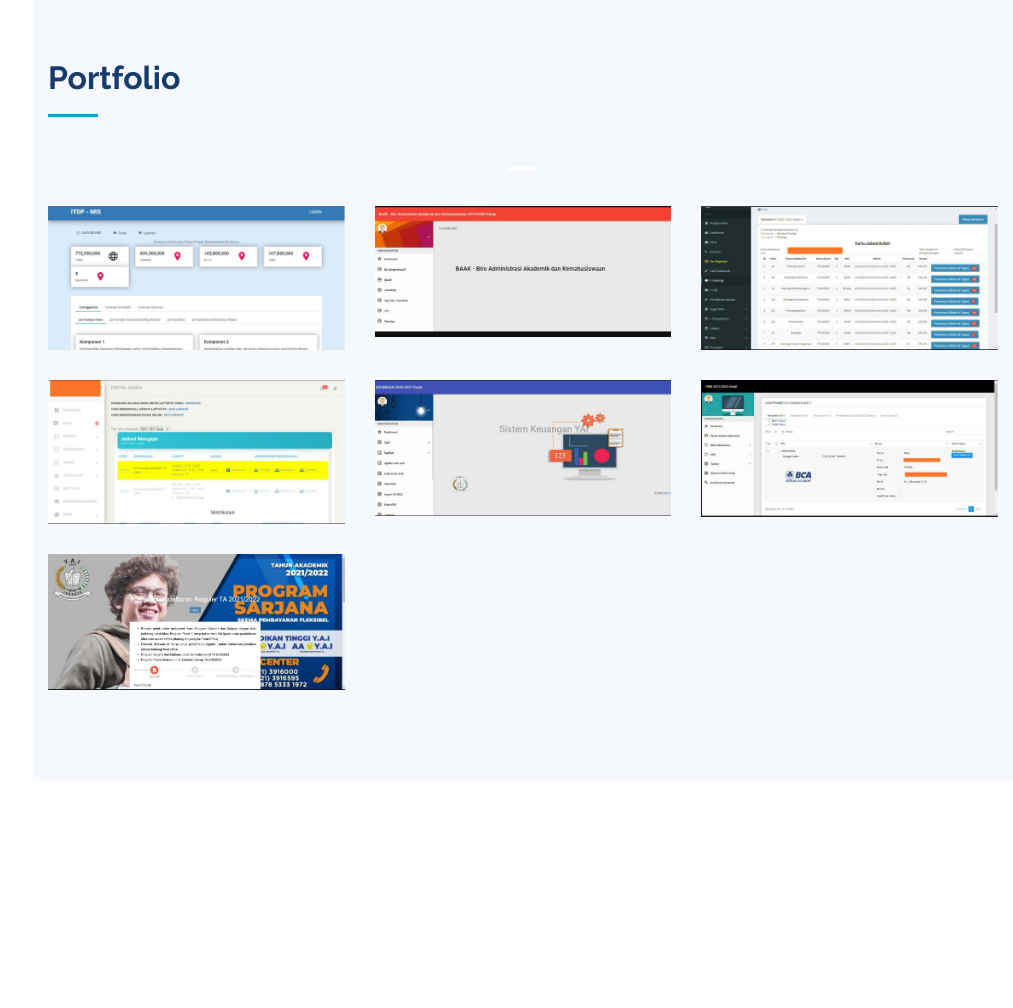
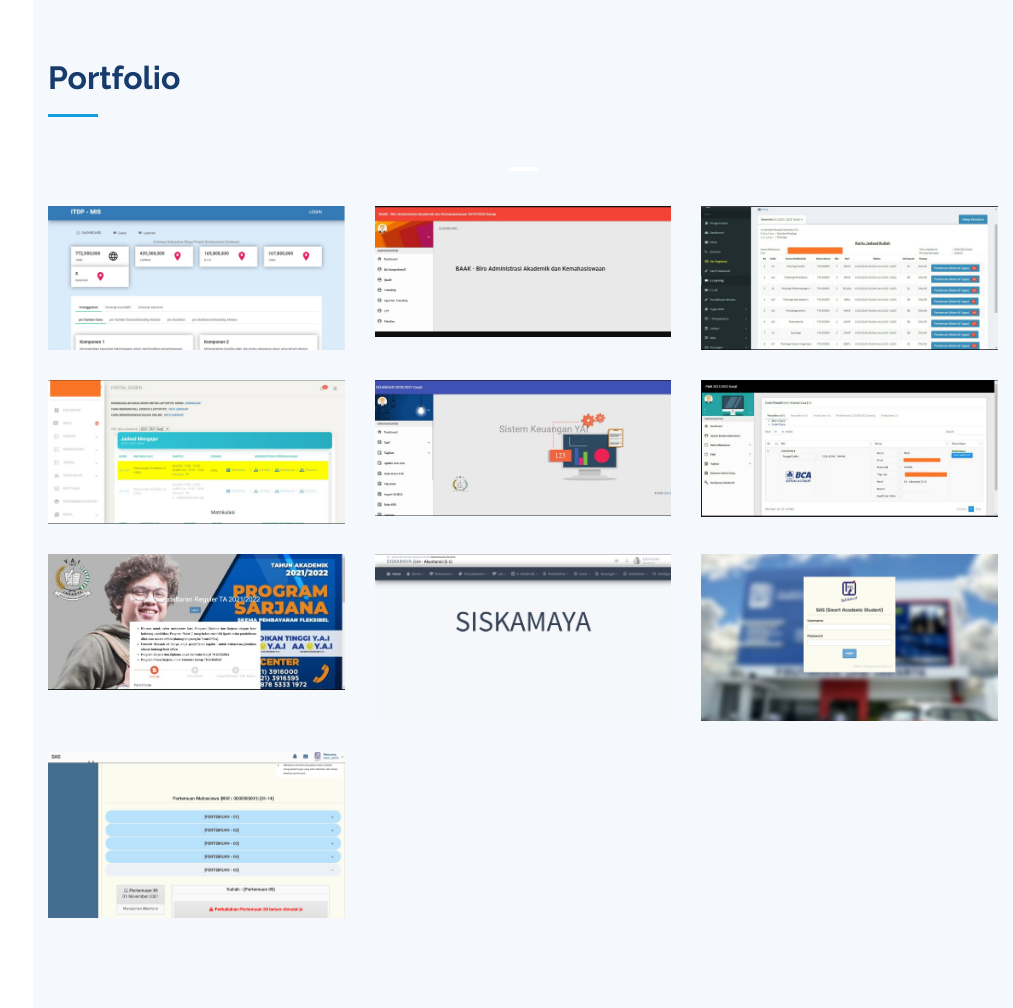
Before and after one commit to zkifzn/zkifzn.github.io, a PHP site: page / in a window 1280 px wide. Shown: the part 3057-4065 px from the top of the page, without its empty margins (267-1280 px from the left). Before the commit the page ends 3747 px from the top, so only its background shows below. Run offline with PHP 8.4, Linux system fonts and the light colour scheme.

Commit message:
Update index.php

```diff
--- a/index.php
+++ b/index.php
@@ -299,6 +299,24 @@
             </div>
           </div>
 
+          <div class="col-lg-4 col-md-6 portfolio-item filter-card">
+            <div class="portfolio-wrap">
+              <img src="assets/img/portfolio/siskamaya.png" class="img-fluid" alt="">
+            </div>
+          </div>
+
+          <div class="col-lg-4 col-md-6 portfolio-item filter-card">
+            <div class="portfolio-wrap">
+              <img src="assets/img/portfolio/SAS_login.png" class="img-fluid" alt="">
+            </div>
+          </div>
+
+          <div class="col-lg-4 col-md-6 portfolio-item filter-card">
+            <div class="portfolio-wrap">
+              <img src="assets/img/portfolio/SAS_pertemuan.png" class="img-fluid" alt="">
+            </div>
+          </div>
+
 
 
         </div>
```
